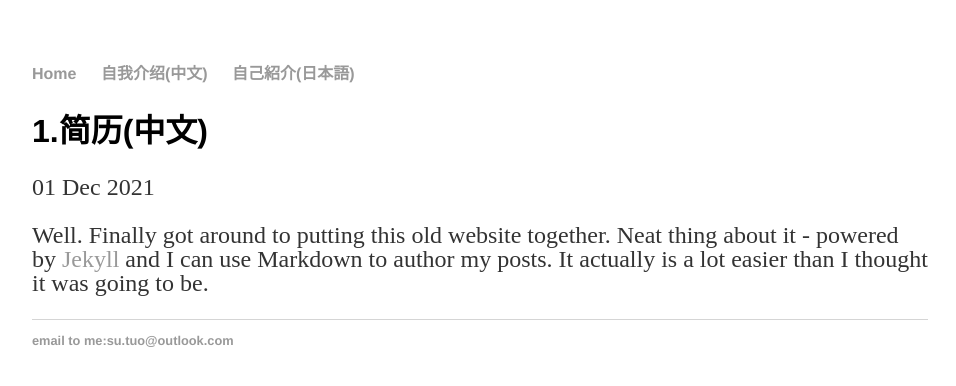
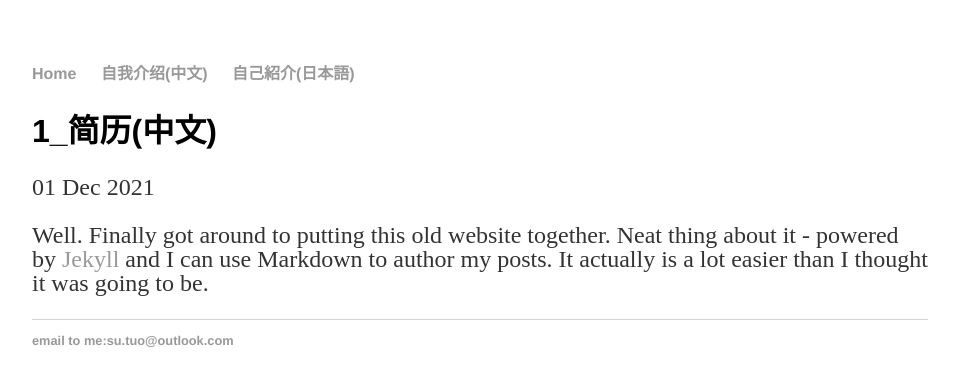
Before and after one commit to SotakuStudio/SotakuStudio.github.io, a Jekyll site: the page built from _posts/2021-12-01-chnresume.md, in a window 1280 px wide. Shown: the top 386 px of the page, without its empty margins (160-1116 px from the left). Built offline with Jekyll 4.4.1, drawn with Linux system fonts in a browser that asks for light colours.

```diff
--- a/_posts/2021-12-01-chnresume.md
+++ b/_posts/2021-12-01-chnresume.md
@@ -1,6 +1,6 @@
 ---
 layout: post
-title: "1.简历(中文)"
+title: "1_简历(中文)"
 date: 2021-12-01
 ---
 
```
